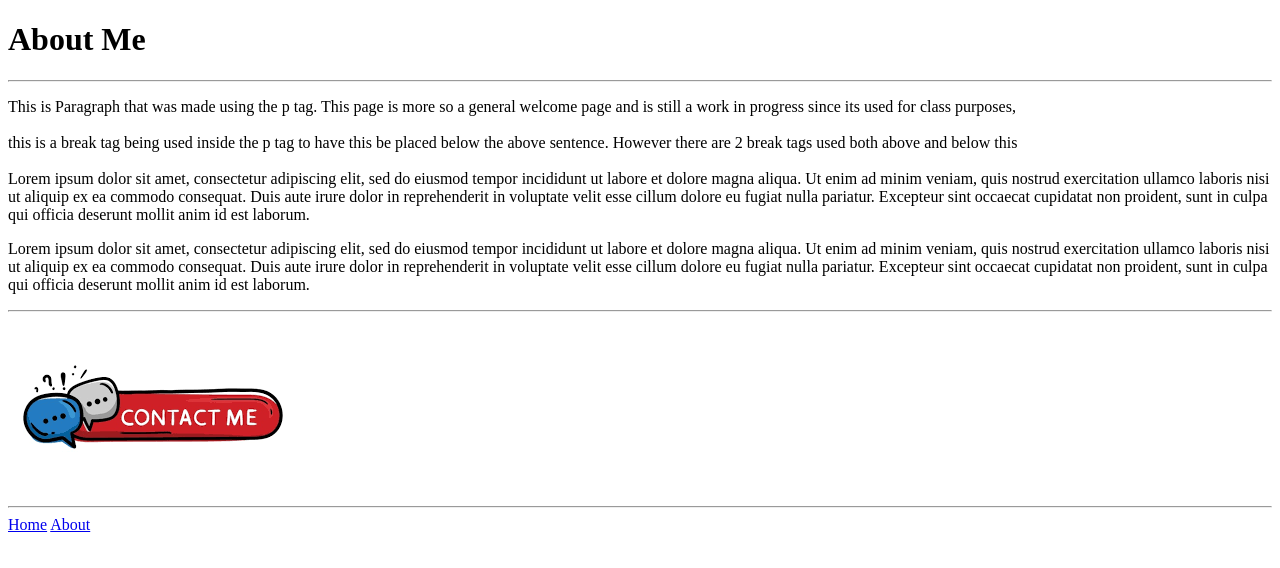
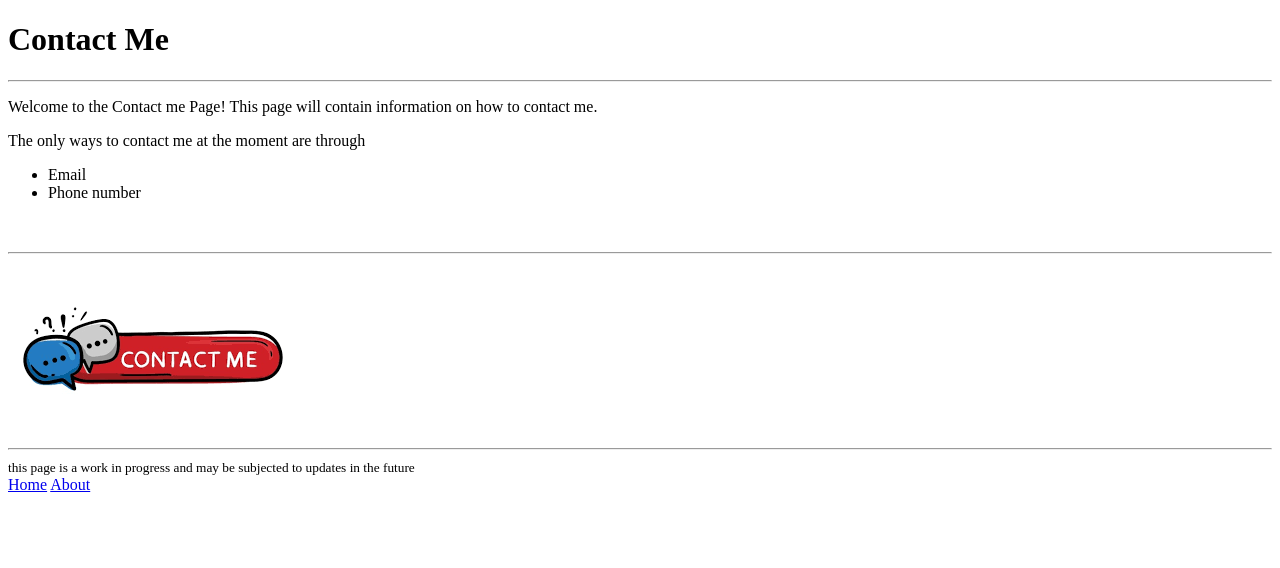
Before and after one commit to AnthonyWilridge/ITFT24, a plain HTML site: page contact.html in a window 1280 px wide. Drawn offline with Linux system fonts and the light colour scheme.

Commit message:
index and contact info update

```diff
--- a/contact.html
+++ b/contact.html
@@ -6,23 +6,27 @@
     <title>Document</title>
 </head>
 <body>
-    <h1>About Me</h1>
+    <h1>Contact Me</h1>
 
     <hr>
 
     <p>
-        This is Paragraph that was made using the p tag. This page is more so a general welcome page and is still a work in progress since its used for class purposes,
-        <br><br>
-        this is a break tag being used inside the p tag to have this be placed below the above sentence. However there are 2 break tags used both above and below this
-        <br><br>
-        Lorem ipsum dolor sit amet, consectetur adipiscing elit, sed do eiusmod tempor incididunt ut labore et dolore magna aliqua. Ut enim ad minim veniam, quis nostrud exercitation ullamco laboris nisi ut aliquip ex ea commodo consequat. Duis aute irure dolor in reprehenderit in voluptate velit esse cillum dolore eu fugiat nulla pariatur. Excepteur sint occaecat cupidatat non proident, sunt in culpa qui officia deserunt mollit anim id est laborum.
+       Welcome to the Contact me Page! This page will contain information on how to contact me.
     </p>
     <p>
-        Lorem ipsum dolor sit amet, consectetur adipiscing elit, sed do eiusmod tempor incididunt ut labore et dolore magna aliqua. Ut enim ad minim veniam, quis nostrud exercitation ullamco laboris nisi ut aliquip ex ea commodo consequat. Duis aute irure dolor in reprehenderit in voluptate velit esse cillum dolore eu fugiat nulla pariatur. Excepteur sint occaecat cupidatat non proident, sunt in culpa qui officia deserunt mollit anim id est laborum.
+        The only ways to contact me at the moment are through
+        <br>
+        <ul>
+            <li>Email</li>
+            <li>Phone number</li>
+        </ul>
+        <br>
     </p>
     <hr>
     <img src="Images/Contact Me.png" alt="Contact me">
     <hr>
+    <small>this page is a work in progress and may be subjected to updates in the future</small>
+    <br>
     <a href="index.html">Home</a>
     <a href="about.html">About</a>
 </body>
```
Also changed, not shown: about.html (+9 -7 lines).
